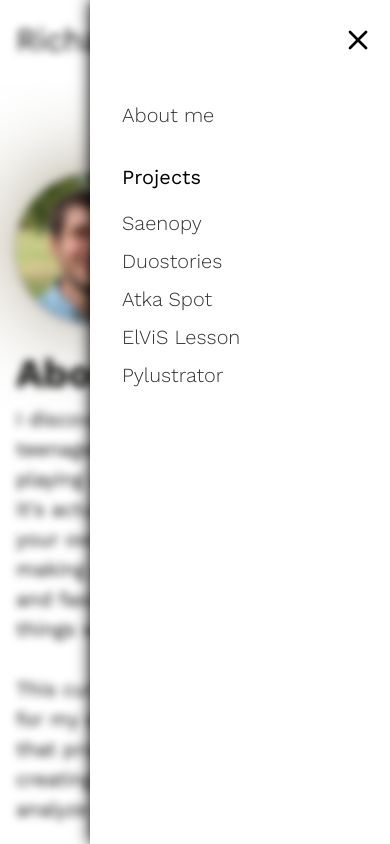
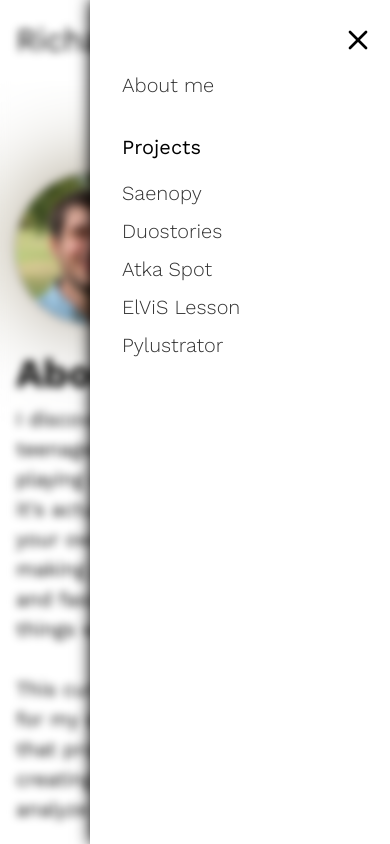
Before and after one commit to rgerum/portfolio-page, a Next.js app: page / in a window 390 px wide. Both pictures are taken after a click on the button 358 px from the left and 40 px from the top of the page. Shown: the top 844 px of the page. Built offline with nearby package versions, Linux system fonts and the light colour scheme; a web font is replaced by a local one.

Commit message:
added scroll in mobile nav

```diff
--- a/src/components/NavAsideWrapper/NavAsideWrapper.jsx
+++ b/src/components/NavAsideWrapper/NavAsideWrapper.jsx
@@ -25,7 +25,7 @@ function NavAsideWrapper({ children }) {
                 <VisuallyHidden>Close</VisuallyHidden>
               </button>
             </Dialog.Close>
-            {children}
+            <div className={styles.aside_content}>{children}</div>
           </Dialog.Content>
         </Dialog.Portal>
       </Dialog.Root>
--- a/src/components/NavAsideWrapper/NavAsideWrapper.module.css
+++ b/src/components/NavAsideWrapper/NavAsideWrapper.module.css
@@ -55,12 +55,19 @@
     top: 0;
     right: 0;
     background: white;
-    padding-top: 100px;
-    padding-left: 32px;
     height: 100%;
     width: 300px;
     animation: slide 0.5s 200ms ease-in-out both;
     box-shadow: 0px 0px 15px 0px black;
+}
+
+.aside_content {
+    overflow-y: auto;
+    padding-top: 70px;
+    padding-left: 32px;
+    padding-bottom: 32px;
+    width: 100%;
+    height: 100%;
 }
 
 @keyframes slide {
@@ -73,7 +80,7 @@
 }
 
 .close {
-    position: absolute;
+    position: fixed;
     top: 0;
     right: 0;
     padding: 24px 16px;
```
